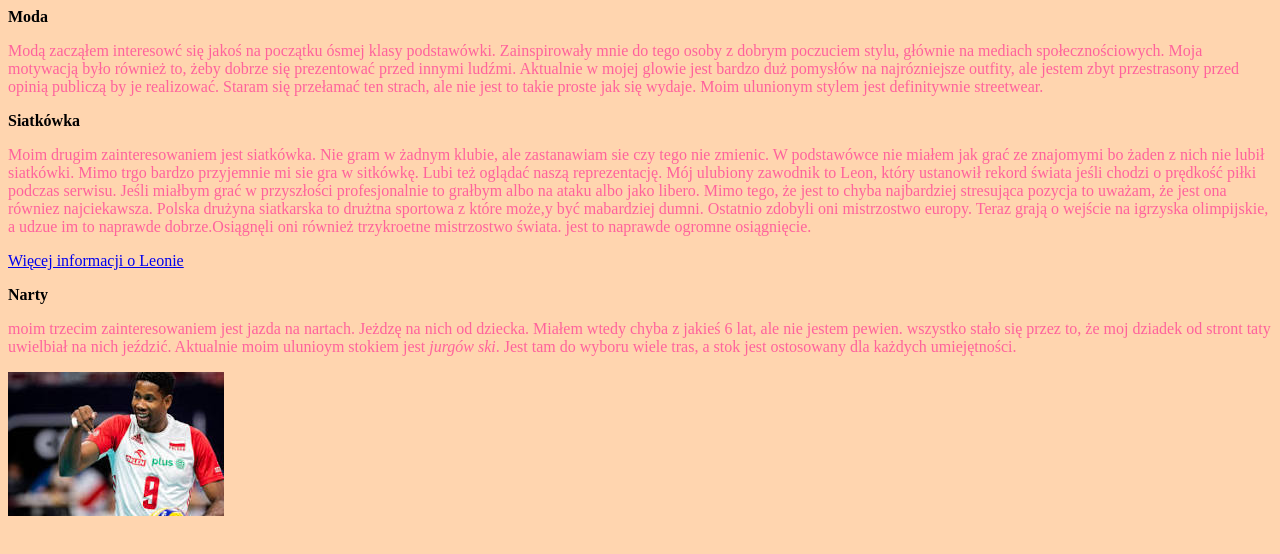
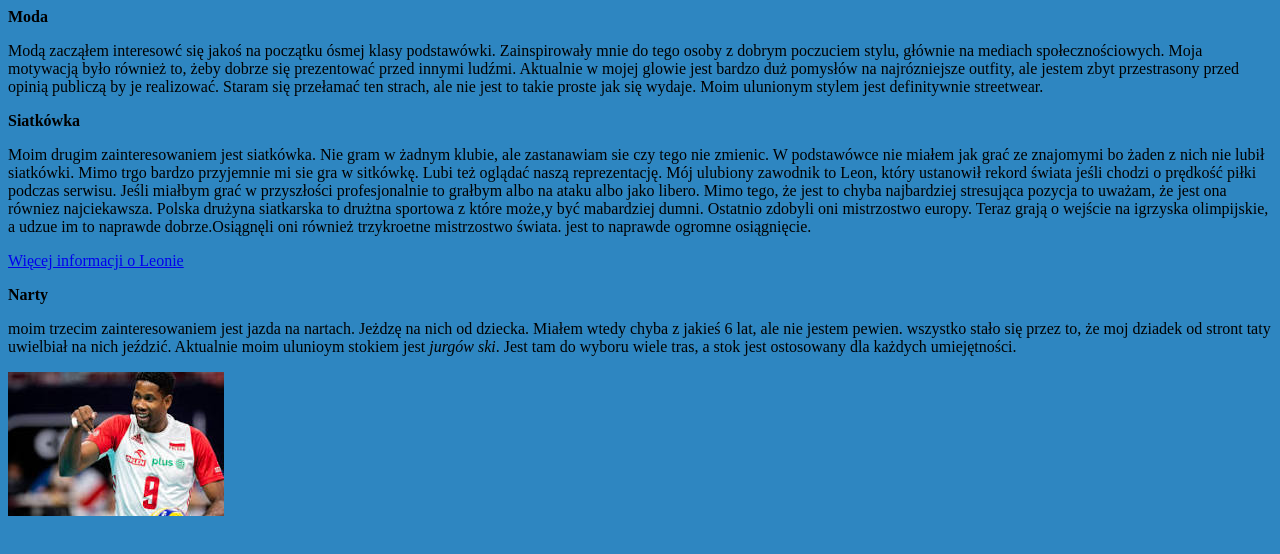
Before and after one commit to mihaubeza/mihaubeza.github.io, a plain HTML site: page index.html in a window 1280 px wide. Drawn offline with Linux system fonts and the light colour scheme.

Commit message:
Update style.css

```diff
--- a/style.css
+++ b/style.css
@@ -1,8 +1,8 @@
 body{
-    background-color: rgba(255, 123, 0, 0.315);
+    background-color: rgba(46, 134, 193);
 }
 p{
-    color:rgba(255, 0, 140, 0.541);
+    color:rgba(0, 0, 0 );
 font-weight: 100
 
 
```
